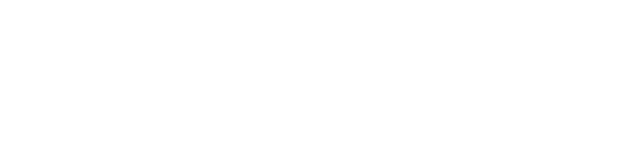
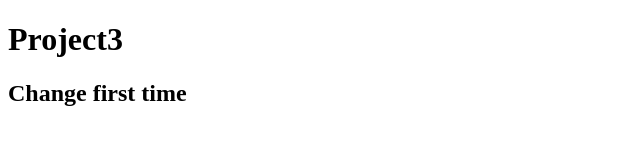
Before and after one commit to mtphong2203/project3, a plain HTML site: page index.html in a window 1280 px wide. Shown: the whole page, without its empty margins (0-640 px from the left). Drawn offline with Linux system fonts and the light colour scheme.

Commit message:
change first time

```diff
--- a/index.html
+++ b/index.html
@@ -1,11 +1,12 @@
 <!DOCTYPE html>
 <html lang="en">
-<head>
-    <meta charset="UTF-8">
-    <meta name="viewport" content="width=device-width, initial-scale=1.0">
+  <head>
+    <meta charset="UTF-8" />
+    <meta name="viewport" content="width=device-width, initial-scale=1.0" />
     <title>Project3</title>
-</head>
-<body>
-    <h1><Project3-git></Project3-git></h1>
-</body>
+  </head>
+  <body>
+    <h1>Project3</h1>
+    <h2>Change first time</h2>
+  </body>
 </html>
```
